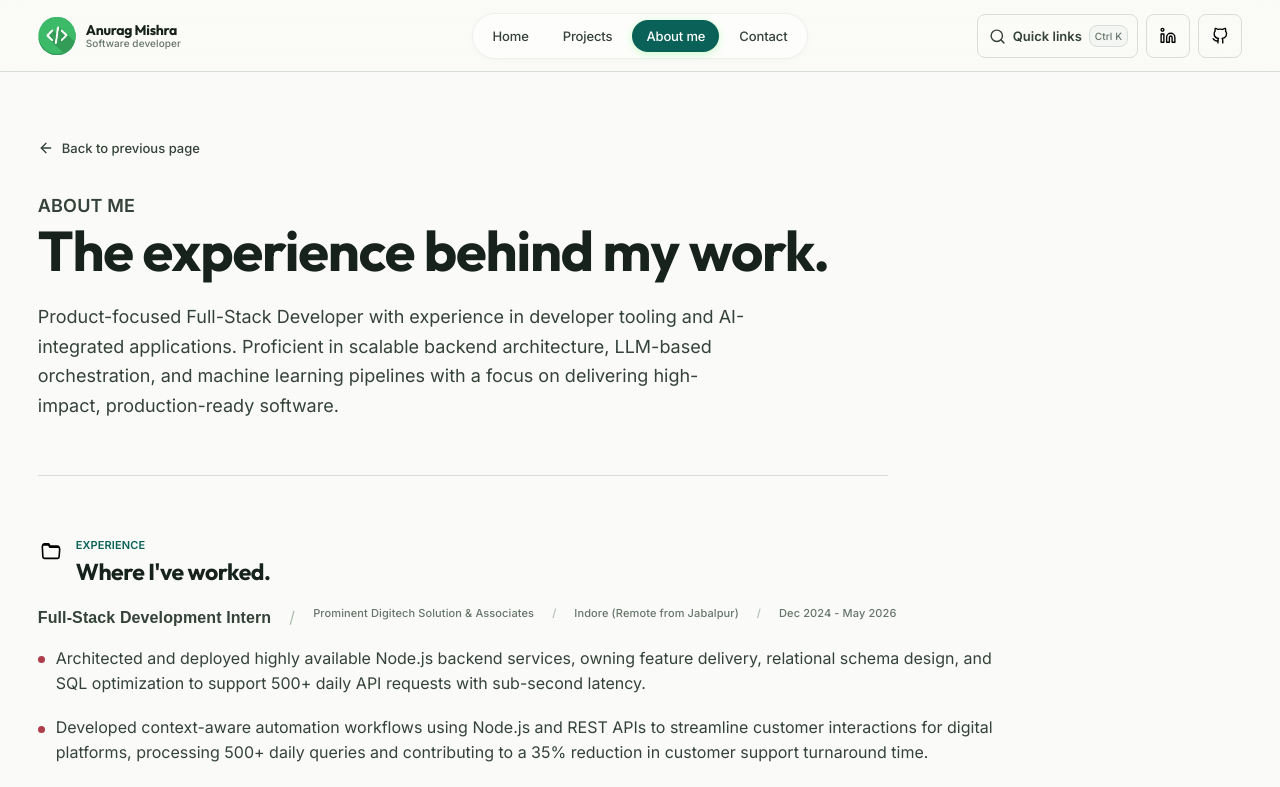
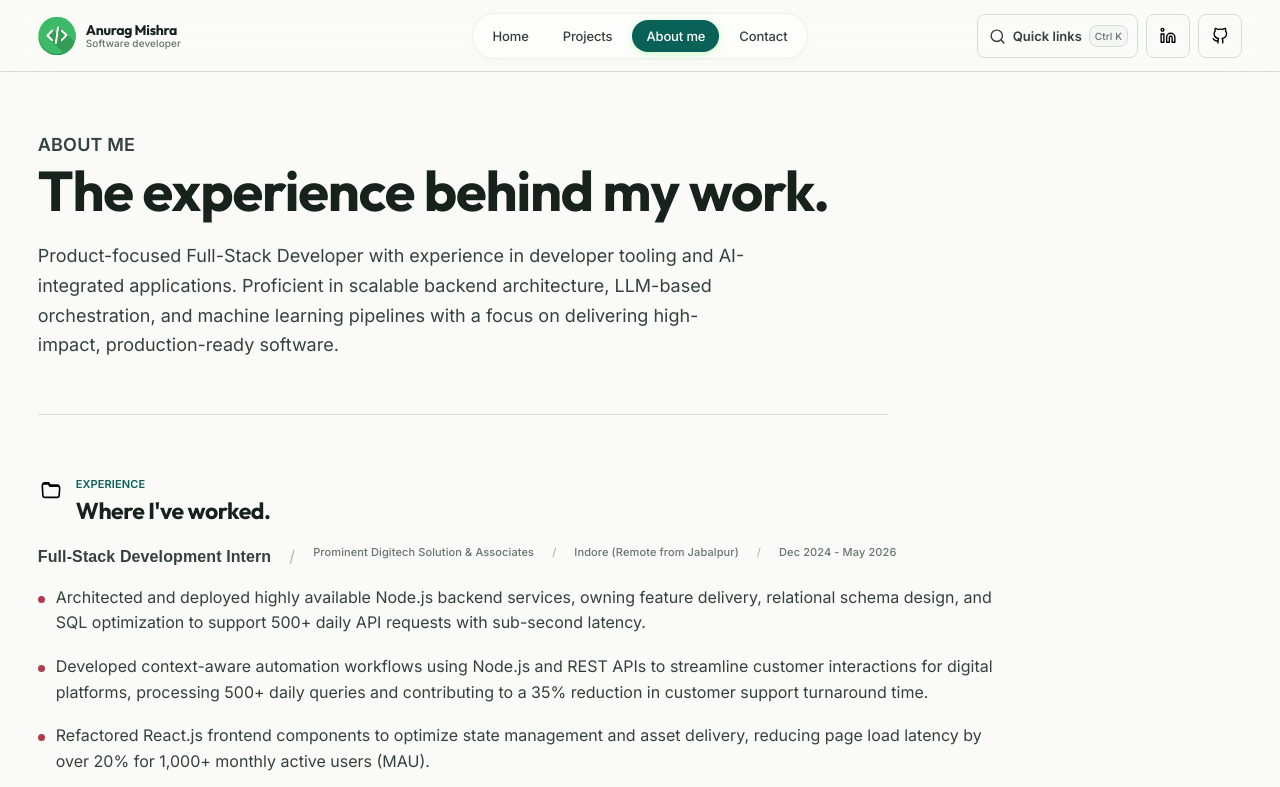
Before and after one commit to 4nur4gmishr4/TerminalPortfolio, a React (Vite) app: page /profile in a window 1280 px wide. Shown: the top 787 px of the page. Built offline with nearby package versions, Linux system fonts and the light colour scheme; the HTML template or start-up script is replaced by a standard one.

Commit message:
style: remove back button from about, projects, and contact pages

```diff
--- a/src/pages/Contact.tsx
+++ b/src/pages/Contact.tsx
@@ -6,13 +6,11 @@ import githubAnimation from "@/assets/animations/github.json";
 import linkedinAnimation from "@/assets/animations/linkedin.json";
 import { portfolioData } from "@/types/portfolio";
 
-import { BackButton } from "@/components/ui/BackButton";
 
 const Contact = () => {
 
   return (
     <div className="page-shell page-shell--contact">
-      <BackButton />
       <section className="page-intro" aria-labelledby="contact-title">
         <p className="eyebrow">Contact</p>
         <h1 id="contact-title">Let's talk.</h1>
--- a/src/pages/Profile.tsx
+++ b/src/pages/Profile.tsx
@@ -7,13 +7,11 @@ import arrowUpAnimation from "@/assets/animations/arrow-up.json";
 import { portfolioData } from "@/types/portfolio";
 import { formatIndex, generateId } from "@/lib/utils";
 
-import { BackButton } from "@/components/ui/BackButton";
 
 const Profile = () => {
 
   return (
     <div className="page-shell page-shell--profile">
-      <BackButton />
       <section className="page-intro" aria-labelledby="profile-title">
         <p className="eyebrow">About me</p>
         <h1 id="profile-title">The experience behind my work.</h1>
--- a/src/pages/Projects.tsx
+++ b/src/pages/Projects.tsx
@@ -11,7 +11,6 @@ type WorkFilter = "all" | ProjectGroupId;
 const isWorkFilter = (value: string | null): value is WorkFilter =>
   value === "all" || value === "featured" || value === "client" || value === "engineering";
 
-import { BackButton } from "@/components/ui/BackButton";
 
 const Projects = () => {
   const [searchParams] = useSearchParams();
@@ -31,7 +30,6 @@ const Projects = () => {
 
   return (
     <div className="page-shell page-shell--work">
-      <BackButton />
       <section className="page-intro" aria-labelledby="work-title">
         <p className="eyebrow">Work / {projects.length} projects</p>
         <h1 id="work-title">Work I have built.</h1>
```
